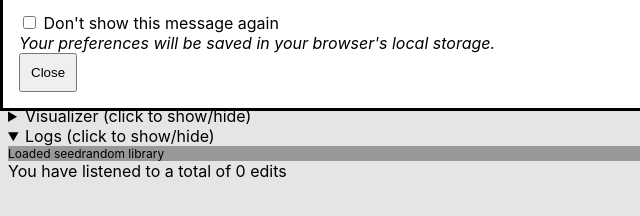
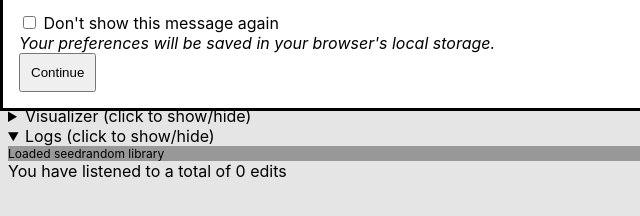
Before and after one commit to explor4268/wikiwaver, a plain HTML site: page public/index.html in a window 1280 px wide. Shown: the part 444-660 px from the top of the page, 0-640 px from the left. Drawn offline with nearby package versions, Linux system fonts and the light colour scheme.

Commit message:
Update public/index.html

```diff
--- a/public/index.html
+++ b/public/index.html
@@ -34,7 +34,7 @@
                 <label for="mobile-warning-hide-forever">Don't show this message again</label>
             </div>
             <i>Your preferences will be saved in your browser's local storage.</i>
-            <div><button style="padding: 10px;">Close</button></div>
+            <div><button style="padding: 10px;">Continue</button></div>
         </form>
     </dialog>
     <p>
```
